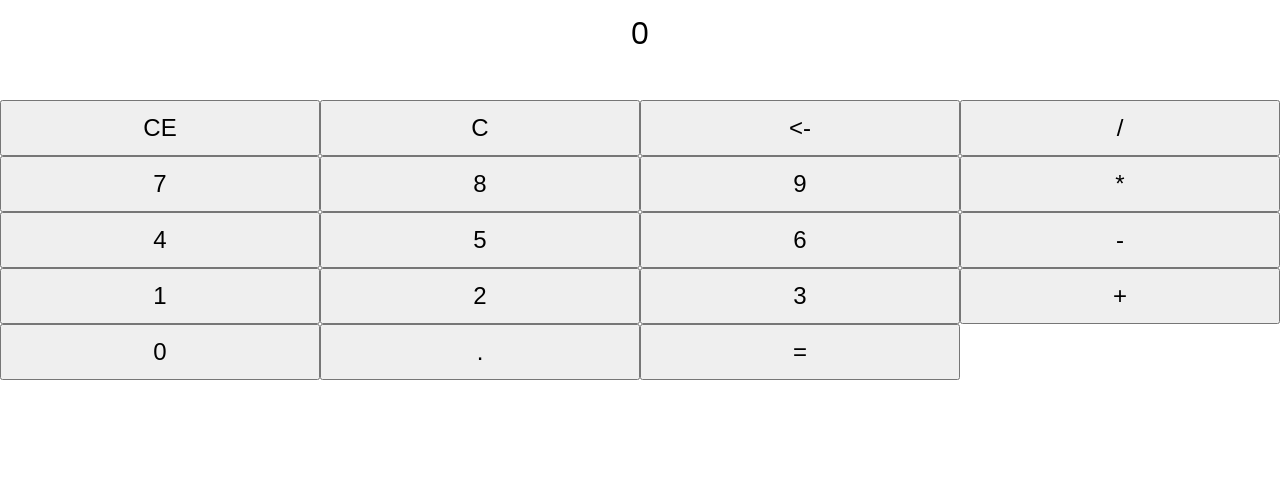
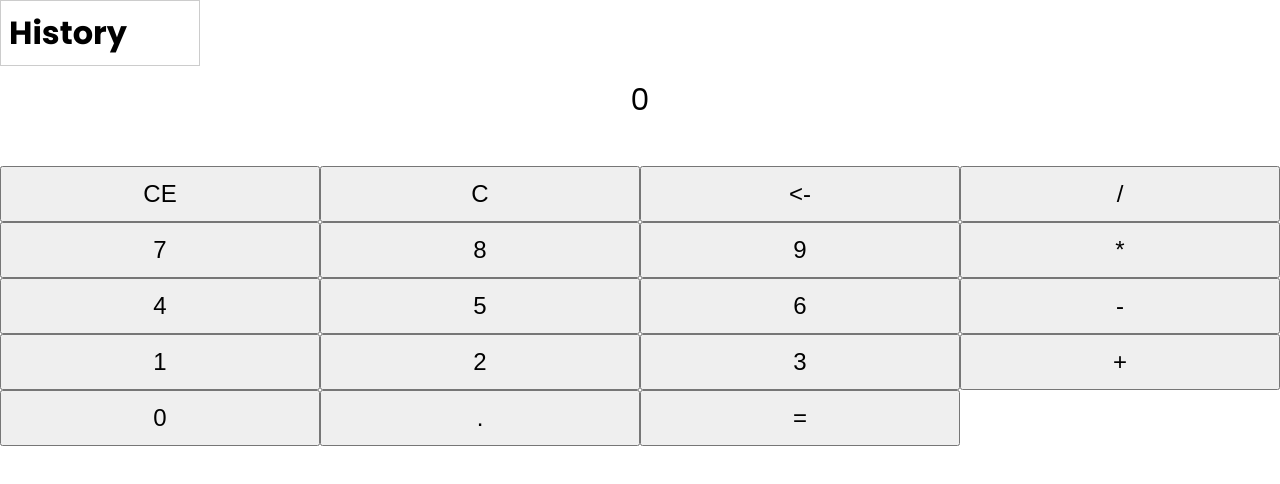
Before and after one commit to HarshitSinghT0mar/calculator-harshittomar, a React (Vite) app: page / in a window 1280 px wide. Shown: the top 484 px of the page. Built offline with nearby package versions, Linux system fonts and the light colour scheme.

Commit message:
feat: add history functionality

```diff
--- a/src/App.css
+++ b/src/App.css
@@ -47,3 +47,19 @@ height: 100px;
   padding: 12px 24px;
   font-size: 24px;
 }
+
+
+.history-list{
+  display: flex;
+  flex-direction: column;
+  gap: 8px;
+
+}
+
+.history-container{
+ width: 200px;
+ height: 100%;
+ border: 1px solid #ccc;
+ padding: 8px;
+
+}
--- a/src/App.jsx
+++ b/src/App.jsx
@@ -1,10 +1,14 @@
-import { useState } from "react";
+import { useEffect, useState } from "react";
 import "./App.css";
 import { calculatorButtons } from "./calculatorBtns";
+import History from "./components/History";
 
 function App() {
   const [input, setInput] = useState("");
   const [result, setResult] = useState(0);
+  const [history, setHistory] = useState(
+    JSON.parse(localStorage.getItem("calculatorHistory")) || []
+  );
 
   const operations = ["+", "-", "*", "/"];
 
@@ -27,8 +31,11 @@ function App() {
         ) {
           const evalResult = eval(input).toString();
           setResult(evalResult);
+          setHistory((prevHistory) => [
 
-          setInput("");
+            `${input} = ${evalResult}`,...prevHistory
+          ]);
+        setInput('')
         }
         break;
 
@@ -73,8 +80,14 @@ function App() {
     }
   };
 
+  useEffect(() => {
+
+    localStorage.setItem("calculatorHistory", JSON.stringify(history));
+  }, [history]);
   return (
     <div className="app-container">
+   <History history={history}/>
+    <div className="calculator">
       <div className="output-container">
         <div className="input">{input}</div>
         <div className="result">{result}</div>
@@ -94,6 +107,7 @@ function App() {
           );
         })}
       </div>
+      </div>
     </div>
   );
 }
--- /dev/null
+++ b/src/components/History.jsx
@@ -0,0 +1,16 @@
+import React from 'react'
+
+const History = ({history}) => {
+  return (
+    <div className='history-container'>
+      <h1>History</h1>
+     <ul className='history-list'>
+      {history?.map((item, index)=>{
+        return <li key={index}>{item}</li>
+      })}
+      </ul>
+    </div>
+  )
+}
+
+export default History
```
